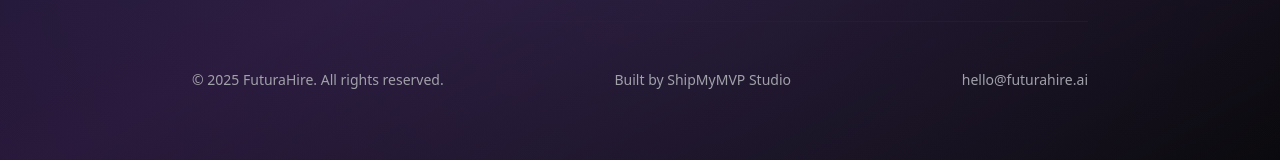
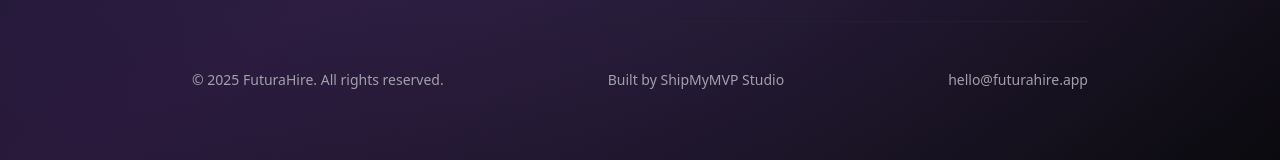
Before and after one commit to david210690/futura-hire-ai, a React (Vite) app: page /landing in a window 1280 px wide. Shown: the part 8855-9015 px from the top of the page. Built offline with nearby package versions, Linux system fonts and the light colour scheme; no server answers; the HTML template or start-up script is replaced by a standard one.

Commit message:
Fix: Update footer email address

```diff
--- a/src/components/landing/FinalCTA.tsx
+++ b/src/components/landing/FinalCTA.tsx
@@ -47,7 +47,7 @@ export const FinalCTA = () => {
             <div className="flex flex-col md:flex-row justify-between items-center gap-4 text-sm text-muted-foreground">
               <div>© 2025 FuturaHire. All rights reserved.</div>
               <div>Built by ShipMyMVP Studio</div>
-              <div>hello@futurahire.ai</div>
+              <div>hello@futurahire.app</div>
             </div>
           </footer>
         </motion.div>
```
